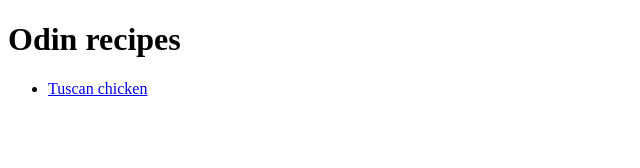
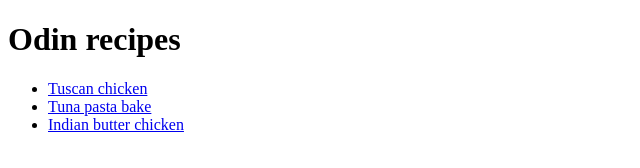
Before and after one commit to SebastianRL/odin-recipes, a plain HTML site: page index.html in a window 1280 px wide. Shown: the whole page, without its empty margins (0-640 px from the left). Drawn offline with Linux system fonts and the light colour scheme.

Commit message:
Add missing images and index.html & README update

```diff
--- a/index.html
+++ b/index.html
@@ -9,6 +9,8 @@
     <h1>Odin recipes</h1>
     <ul>
       <li><a href="recipes/tuscan_chicken.html">Tuscan chicken</a></li>
+      <li><a href="recipes/tuna_pasta_bake.html">Tuna pasta bake</a></li>
+      <li><a href="recipes/indian_butter_chicken.html">Indian butter chicken</a></li>
     </ul>
   </body>
 </html>
```
Also changed, not shown: images/Tuna-Pasta-Bake.jpg (added), images/butter_chicken.jpg (added), 1 other file.
